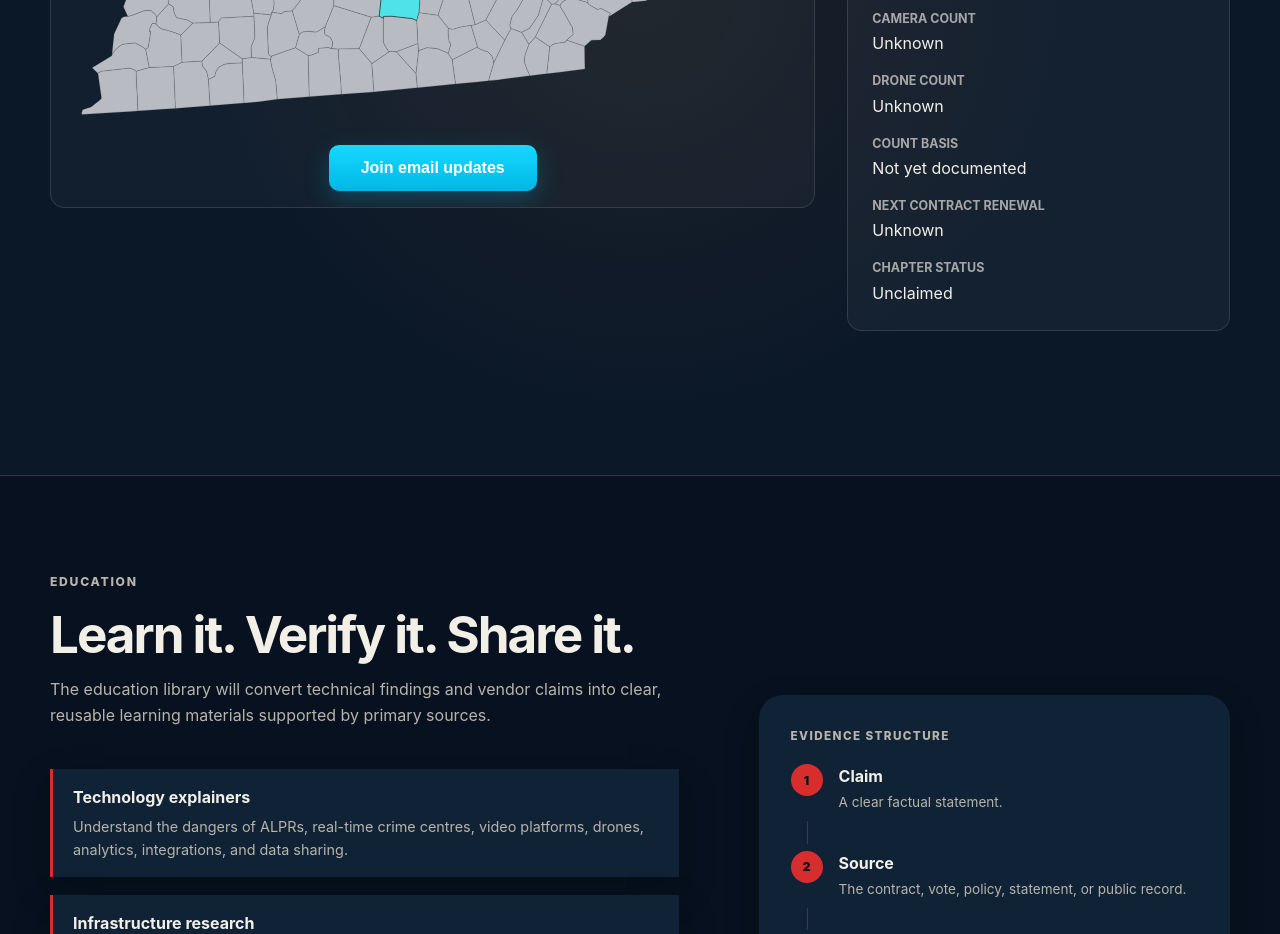
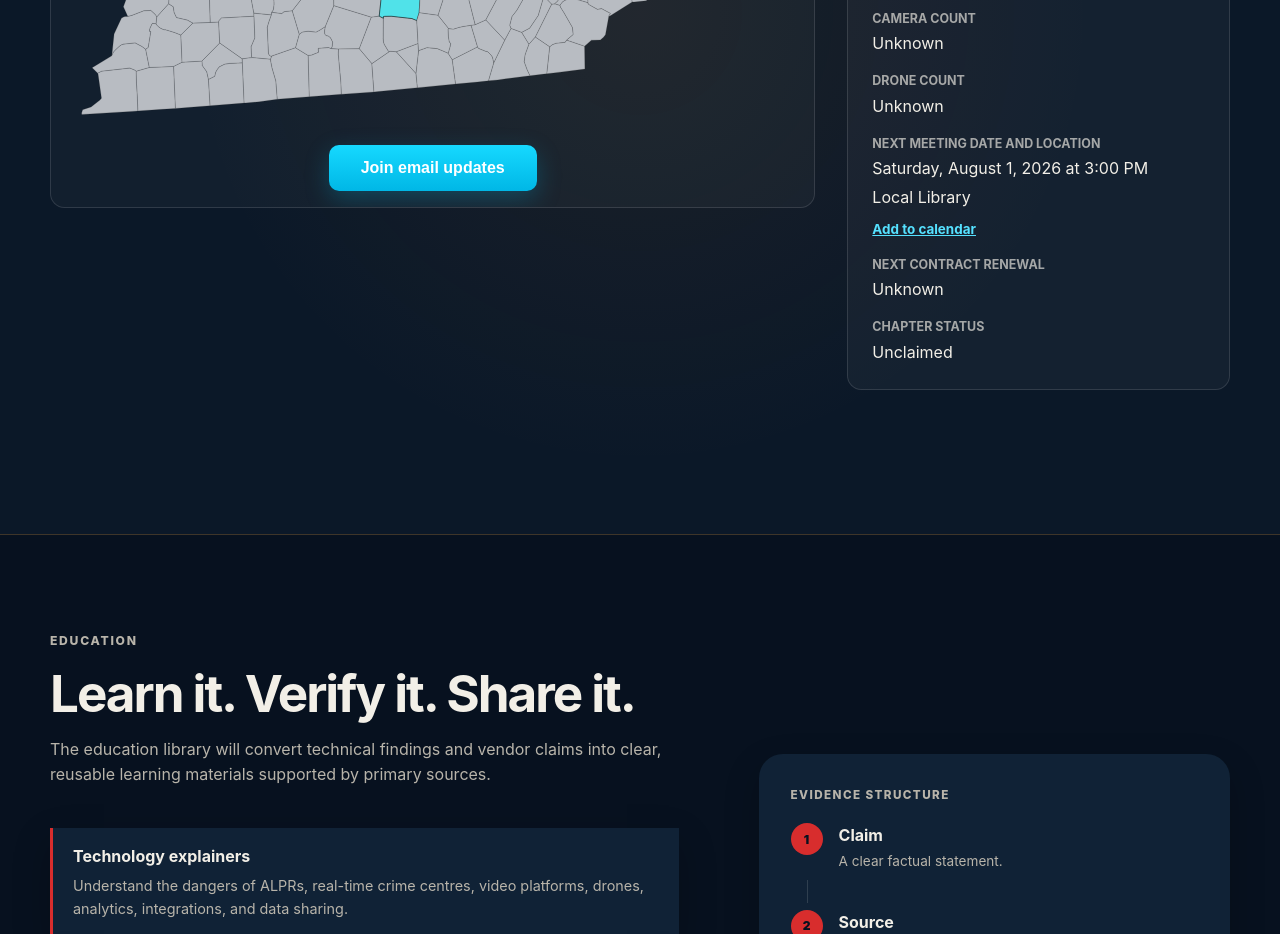
Before and after one commit to JamesMac3/BlockFlock-TN, a React (Vite) app: page /#/ in a window 1280 px wide. Shown: the part 2300-3234 px from the top of the page. Built offline with nearby package versions, Linux system fonts and the light colour scheme; no server answers; the database is empty.

Commit message:
Add county meeting calendar link

```diff
--- a/src/components/jurisdiction-map/TennesseeCountyMap.css
+++ b/src/components/jurisdiction-map/TennesseeCountyMap.css
@@ -94,6 +94,25 @@
   margin: 0;
 }
 
+.county-meeting-details {
+  display: grid;
+  gap: 0.2rem;
+}
+
+.county-meeting-details a {
+  width: fit-content;
+  margin-top: 0.35rem;
+  color: #55e1ff;
+  font-size: 0.84rem;
+  font-weight: 750;
+}
+
+.county-meeting-details a:focus-visible {
+  border-radius: 3px;
+  outline: 3px solid rgba(85, 225, 255, 0.72);
+  outline-offset: 3px;
+}
+
 .county-details-link {
   display: inline-block;
   margin-top: 1.25rem;
--- a/src/components/jurisdiction-map/TennesseeCountyMap.jsx
+++ b/src/components/jurisdiction-map/TennesseeCountyMap.jsx
@@ -19,6 +19,54 @@ function getCountyColor(cameraCount) {
   return "var(--county-201-plus)";
 }
 
+function formatCalendarDate(date) {
+  const pad = (value) => String(value).padStart(2, "0");
+
+  return `${date.getFullYear()}${pad(date.getMonth() + 1)}${pad(date.getDate())}T${pad(date.getHours())}${pad(date.getMinutes())}00`;
+}
+
+function getPlaceholderMeeting(countyName) {
+  const start = new Date();
+  start.setHours(15, 0, 0, 0);
+
+  const daysUntilSaturday = (6 - start.getDay() + 7) % 7;
+  start.setDate(start.getDate() + daysUntilSaturday);
+
+  if (start <= new Date()) {
+    start.setDate(start.getDate() + 7);
+  }
+
+  const end = new Date(start);
+  end.setHours(16, 0, 0, 0);
+
+  const location = "Local Library";
+  const calendar = [
+    "BEGIN:VCALENDAR",
+    "VERSION:2.0",
+    "PRODID:-//Flock Block Tennessee//Chapter Meeting//EN",
+    "BEGIN:VEVENT",
+    `UID:${countyName.toLowerCase().replace(/\s+/g, "-")}-${formatCalendarDate(start)}@flockblocktn.org`,
+    `DTSTART:${formatCalendarDate(start)}`,
+    `DTEND:${formatCalendarDate(end)}`,
+    `SUMMARY:${countyName} County Chapter Meeting`,
+    `LOCATION:${location}`,
+    "DESCRIPTION:Placeholder date and location for the next local chapter meeting.",
+    "END:VEVENT",
+    "END:VCALENDAR",
+  ].join("\r\n");
+
+  return {
+    dateLabel: start.toLocaleDateString(undefined, {
+      weekday: "long",
+      month: "long",
+      day: "numeric",
+      year: "numeric",
+    }),
+    location,
+    calendarHref: `data:text/calendar;charset=utf-8,${encodeURIComponent(calendar)}`,
+  };
+}
+
 export default function TennesseeCountyMap({
   countyData = {},
   initialCounty = "Rutherford",
@@ -32,6 +80,7 @@ export default function TennesseeCountyMap({
   const selectedCounty = selectedCountyProp ?? internalSelectedCounty;
   const activeCounty = hoveredCounty ?? selectedCounty;
   const activeCountyData = countyData[activeCounty] ?? {};
+  const placeholderMeeting = getPlaceholderMeeting(activeCounty);
 
   function handleCountySelect(countyName) {
     setInternalSelectedCounty(countyName);
@@ -1128,8 +1177,17 @@ export default function TennesseeCountyMap({
             <dd>{getDroneCount(activeCountyData) ?? "Unknown"}</dd>
           </div>
           <div>
-            <dt>Count basis</dt>
-            <dd>{activeCountyData.countBasis || "Not yet documented"}</dd>
+            <dt>Next meeting date and location</dt>
+            <dd className="county-meeting-details">
+              <span>{placeholderMeeting.dateLabel} at 3:00 PM</span>
+              <span>{placeholderMeeting.location}</span>
+              <a
+                href={placeholderMeeting.calendarHref}
+                download={`${activeCounty.toLowerCase().replace(/\s+/g, "-")}-chapter-meeting.ics`}
+              >
+                Add to calendar
+              </a>
+            </dd>
           </div>
           <div>
             <dt>Next contract renewal</dt>
```
